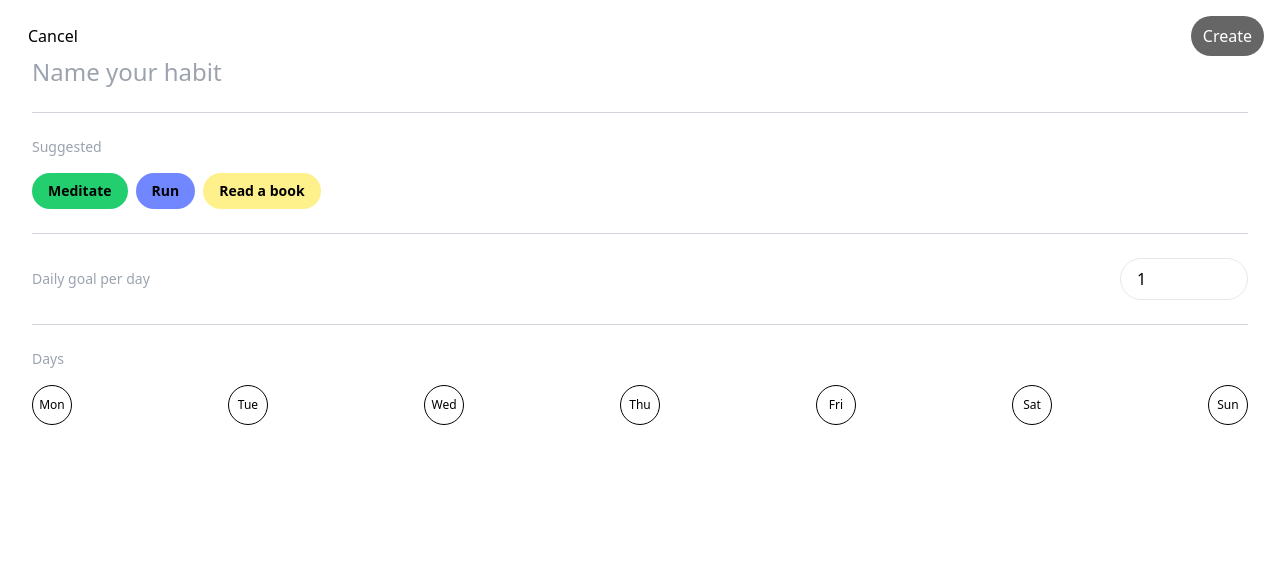
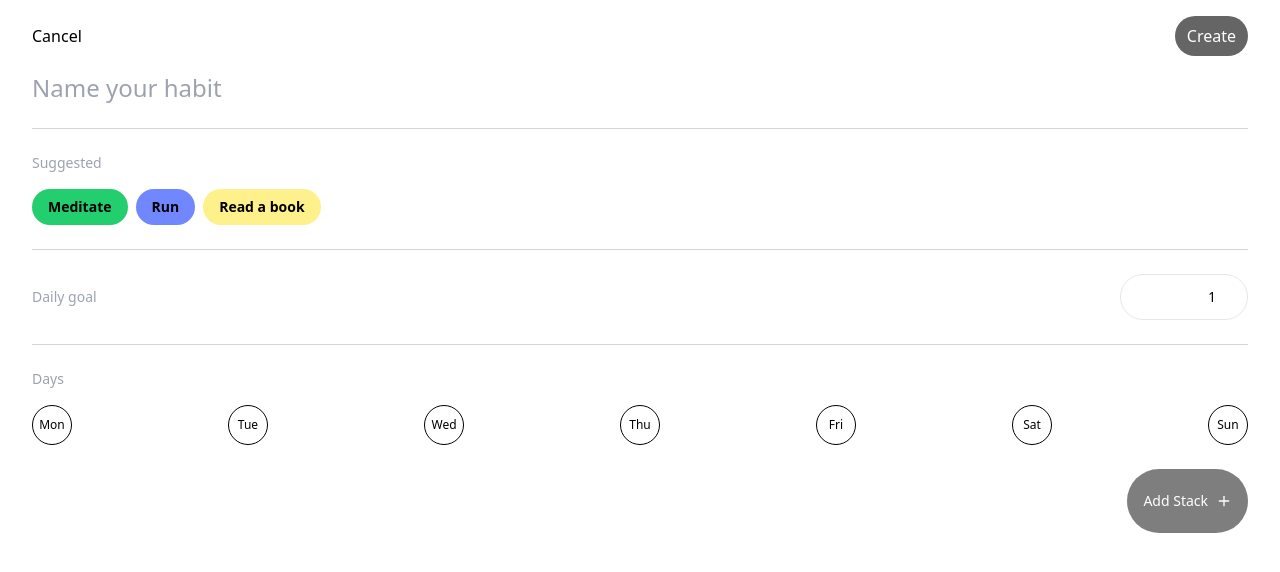
Before and after one commit to tiagc/stack, a React (Create React App) app: page / in a window 1280 px wide. Both pictures are taken after a click on the button "Create". Shown: the top 572 px of the page. Built offline with nearby package versions, Linux system fonts and the light colour scheme.

Commit message:
more props for stack items

```diff
--- a/src/App.tsx
+++ b/src/App.tsx
@@ -63,20 +63,16 @@ function App() {
   };
 
   return (
-    <motion.div
-      animate={{ marginTop: isCreating ? 457 : 0 }}
-      transition={{ duration: 0.4, ease: "easeInOut" }}
-      className="relative min-h-screen">
+    <div className="relative min-h-screen">
       <Navigation
         onNewStack={addNewStack}
         isCreating={isCreating}
         setIsCreating={setIsCreating}
       />
 
+      <motion.div layout transition={{ duration: 0.2, ease: "easeInOut" }}>
         {stacks.length > 0 && (
-        <h2 className="px-8 mt-8 mb-2 text-sm text-gray-400">
-          Habits and routines
-        </h2>
+          <h2 className="px-8 text-sm text-gray-400">Habits and routines</h2>
         )}
 
         <div className="mt-4">
@@ -90,6 +86,7 @@ function App() {
           ))}
         </div>
       </motion.div>
+    </div>
   );
 }
 
--- a/src/components/Stack.tsx
+++ b/src/components/Stack.tsx
@@ -20,17 +20,31 @@ export function Stack(props: {
     <motion.ul className="relative">
       <motion.li
         onClick={props.onIncrement}
-        className="text-black font-bold text-2xl rounded-full mx-6 mb-1 px-3 py-6 flex items-center justify-between overflow-hidden relative cursor-pointer border border-black"
-        whileTap={{ scale: 0.97 }}
-        initial={{ opacity: 0, y: -50, scale: 0.8 }}
-        animate={{ opacity: 1, y: 0, scale: 1 }}
-        exit={{ opacity: 0, y: -50, scale: 0.8 }}
-        transition={{ duration: 0.6, ease: [0.16, 1, 0.3, 1] }}>
+        className="text-black font-bold text-2xl rounded-full mx-6 mb-4 px-3 py-6 flex items-center justify-between overflow-hidden relative cursor-pointer border border-black"
+        whileTap={{ scale: 0.9 }}
+        initial={{ opacity: 0, y: -40, scale: 0.85 }}
+        animate={{
+          opacity: 1,
+          y: 0,
+          scale: 1.05,
+          transition: {
+            type: "spring",
+            stiffness: 300,
+            damping: 20,
+            bounce: 0.4,
+          },
+        }}
+        exit={{
+          opacity: 0,
+          y: -40,
+          scale: 0.8,
+          transition: { duration: 0.3, ease: "easeInOut" },
+        }}>
         <motion.div
           className={`absolute top-0 left-0 h-full ${props.color} rounded-full z-0`}
           initial={false}
           animate={{ width: `${progressPercent}%` }}
-          transition={{ duration: 0.4, ease: "easeInOut" }}
+          transition={{ duration: 0.6, ease: "easeOut" }}
         />
         <div className="relative z-10 flex items-center justify-between w-full">
           <span className="ml-3">{props.label}</span>
@@ -43,8 +57,9 @@ export function Stack(props: {
                 e.stopPropagation();
                 props.onDelete();
               }}
-              className="rounded-full transition duration-150 ease-in">
-              <X className="size-6" />
+              className="rounded-full transition duration-150 ease-in hover:bg-gray-200 p-1"
+              aria-label={`Delete habit ${props.label}`}>
+              <X className="w-6 h-6" />
             </button>
           </div>
         </div>
--- a/src/components/navigation/Navigation.tsx
+++ b/src/components/navigation/Navigation.tsx
@@ -1,4 +1,5 @@
 import { AnimatePresence, motion } from "framer-motion";
+import { LucidePlus } from "lucide-react";
 import { useEffect, useRef, useState } from "react";
 
 interface NavProps {
@@ -46,21 +47,20 @@ export function Navigation({
 
   useEffect(() => {
     if (isCreating && inputRef.current) {
-      inputRef.current.focus();
+      // inputRef.current.focus();
     }
   }, [isCreating]);
 
   return (
-    <div className="fixed top-0 z-10 w-full">
+    <div className="w-full z-50">
       <div className="p-4">
-        <div className="flex justify-between items-center">
+        <div className="flex justify-between items-center px-4">
           <div className="w-[80px] flex justify-start">
             <AnimatePresence>
               {isCreating && (
                 <motion.button
                   key="cancel"
                   onClick={handleCancelClick}
-                  className="text-black rounded-full px-3 py-2"
                   initial={{ opacity: 0, y: -10 }}
                   animate={{ opacity: 1, y: 0 }}
                   exit={{ opacity: 0, y: -10 }}
@@ -88,7 +88,7 @@ export function Navigation({
         {/* creation mode UI */}
         {isCreating && (
           <motion.div
-            className="mb-4 px-4 space-y-6"
+            className="my-4 px-4 space-y-6 bg-white"
             initial={{ opacity: 0, y: -10 }}
             animate={{ opacity: 1, y: 0 }}>
             <input
@@ -133,7 +133,7 @@ export function Navigation({
 
             {/* daily goal */}
             <div className="flex items-center justify-between">
-              <h3 className="text-sm text-gray-400">Daily goal per day</h3>
+              <h3 className="text-sm text-gray-400">Daily goal</h3>
               <input
                 type="number"
                 min={0}
@@ -144,7 +144,7 @@ export function Navigation({
                   if (e.key === "Enter") handleCreateClick();
                 }}
                 placeholder=""
-                className="w-32 px-4 py-2 border rounded-full outline-none"
+                className="w-32 px-4 py-3 border rounded-full outline-none text-end text-sm"
               />
             </div>
 
@@ -179,6 +179,23 @@ export function Navigation({
                 )}
               </div>
             </div>
+
+            <div className="flex items-center justify-end">
+              <button
+                type="button"
+                onClick={handleCreateClick}
+                disabled={
+                  newStackName.trim() === "" || selectedDays.length === 0
+                }
+                className={`bg-black text-white rounded-full h-10 px-4 py-8 flex items-center gap-2 ${
+                  newStackName.trim() === "" || selectedDays.length === 0
+                    ? "opacity-50 cursor-not-allowed"
+                    : "hover:bg-gray-800"
+                }`}>
+                <span className="text-sm">Add Stack</span>
+                <LucidePlus className="size-4" />
+              </button>
+            </div>
           </motion.div>
         )}
       </div>
```
Lines whose indentation alone changed are shown as unchanged.
